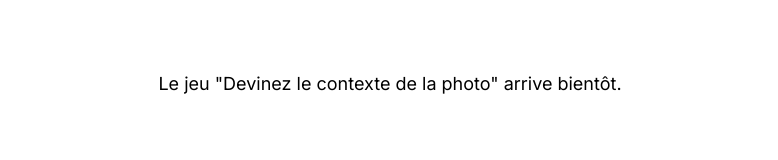
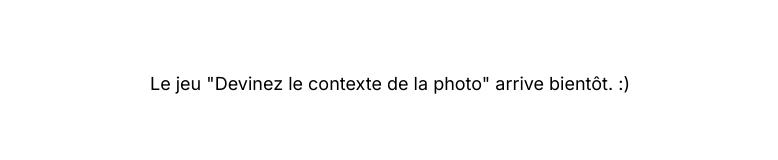
Before and after one commit to kladriva/olabophoto-gamification, a Next.js app in the folder frontend/: page / in a window 1280 px wide. Shown: the part 316-476 px from the top of the page, without its empty margins (250-1028 px from the left). Built offline with nearby package versions, Linux system fonts and the light colour scheme.

Commit message:
edit page.tsx to trigger cicd

```diff
--- a/frontend/app/page.tsx
+++ b/frontend/app/page.tsx
@@ -2,7 +2,7 @@ export default function Home() {
   return (
     <main className="flex min-h-screen flex-col items-center justify-between p-24">
       <h1 className="text-4xl font-bold">Bienvenue sur OlaboPhoto Gamification !</h1>
-      <p className="text-lg mt-4">Le jeu "Devinez le contexte de la photo" arrive bientôt.</p>
+      <p className="text-lg mt-4">Le jeu "Devinez le contexte de la photo" arrive bientôt. :) </p>
       <div className="mt-8">
         <p>Veuillez vous connecter ou vous inscrire.</p>
         {/* Ici, tu ajouteras tes composants de connexion/inscription */}
```
